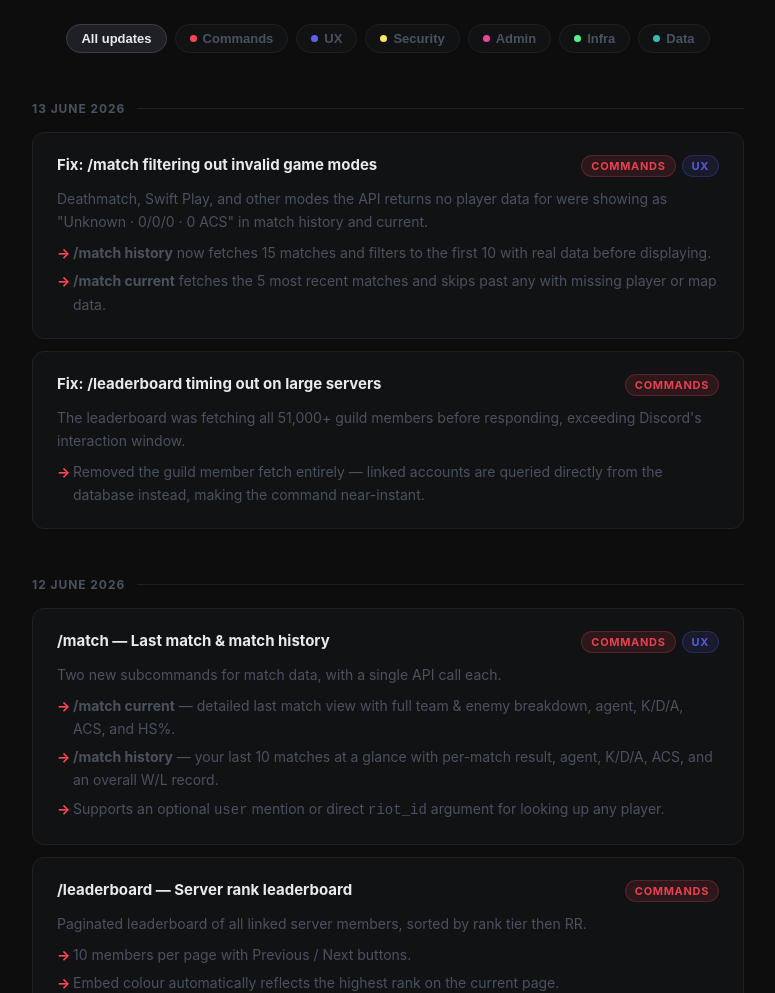
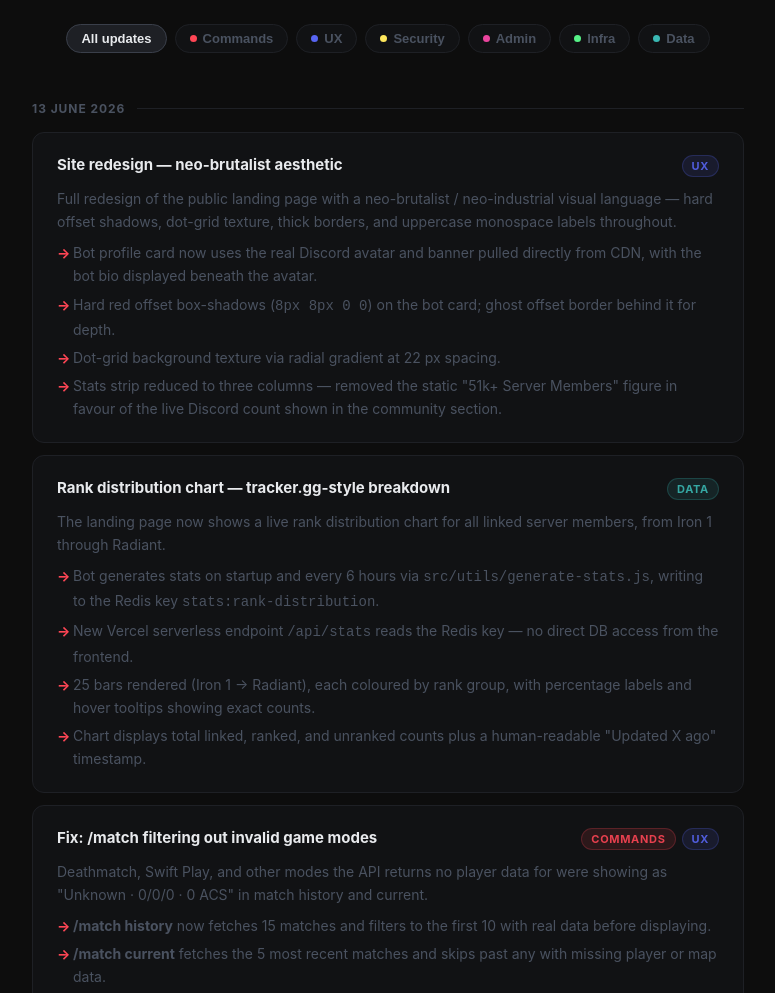
Before and after one commit to samothyvlrt/VALORANT-OCE-Utilities, a website: page public/changelog.html in a window 1280 px wide. Shown: the part 300-1293 px from the top of the page, without its empty margins (252-1027 px from the left). Drawn offline with Linux system fonts and the light colour scheme.

Commit message:
Fix /changelog clean URL; add changelog entries for redesign + rank chart

```diff
--- a/public/changelog.html
+++ b/public/changelog.html
@@ -244,6 +244,42 @@
     <div class="date-group">
       <div class="date-label">13 June 2026</div>
 
+      <div class="entry" data-tags="ux">
+        <div class="entry-top">
+          <span class="entry-title">Site redesign — neo-brutalist aesthetic</span>
+          <div class="entry-tags">
+            <span class="tag tag-ux">UX</span>
+          </div>
+        </div>
+        <div class="entry-desc">
+          Full redesign of the public landing page with a neo-brutalist / neo-industrial visual language — hard offset shadows, dot-grid texture, thick borders, and uppercase monospace labels throughout.
+          <ul>
+            <li>Bot profile card now uses the real Discord avatar and banner pulled directly from CDN, with the bot bio displayed beneath the avatar.</li>
+            <li>Hard red offset box-shadows (<code>8px 8px 0 0</code>) on the bot card; ghost offset border behind it for depth.</li>
+            <li>Dot-grid background texture via radial gradient at 22 px spacing.</li>
+            <li>Stats strip reduced to three columns — removed the static "51k+ Server Members" figure in favour of the live Discord count shown in the community section.</li>
+          </ul>
+        </div>
+      </div>
+
+      <div class="entry" data-tags="data">
+        <div class="entry-top">
+          <span class="entry-title">Rank distribution chart — tracker.gg-style breakdown</span>
+          <div class="entry-tags">
+            <span class="tag tag-data">Data</span>
+          </div>
+        </div>
+        <div class="entry-desc">
+          The landing page now shows a live rank distribution chart for all linked server members, from Iron 1 through Radiant.
+          <ul>
+            <li>Bot generates stats on startup and every 6 hours via <code>src/utils/generate-stats.js</code>, writing to the Redis key <code>stats:rank-distribution</code>.</li>
+            <li>New Vercel serverless endpoint <code>/api/stats</code> reads the Redis key — no direct DB access from the frontend.</li>
+            <li>25 bars rendered (Iron 1 → Radiant), each coloured by rank group, with percentage labels and hover tooltips showing exact counts.</li>
+            <li>Chart displays total linked, ranked, and unranked counts plus a human-readable "Updated X ago" timestamp.</li>
+          </ul>
+        </div>
+      </div>
+
       <div class="entry" data-tags="commands ux">
         <div class="entry-top">
           <span class="entry-title">Fix: /match filtering out invalid game modes</span>
```
Also changed, not shown: vercel.json.
